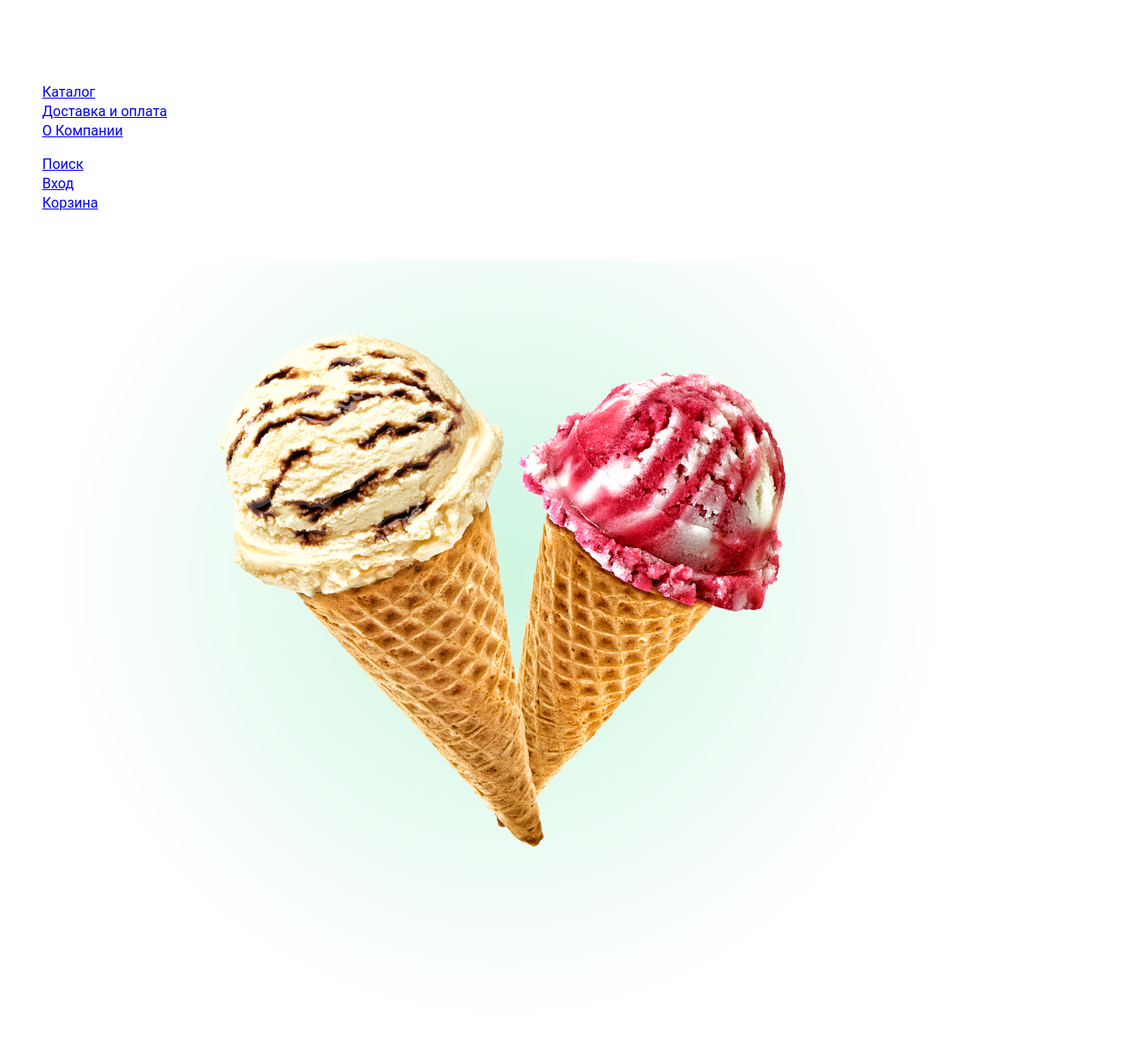
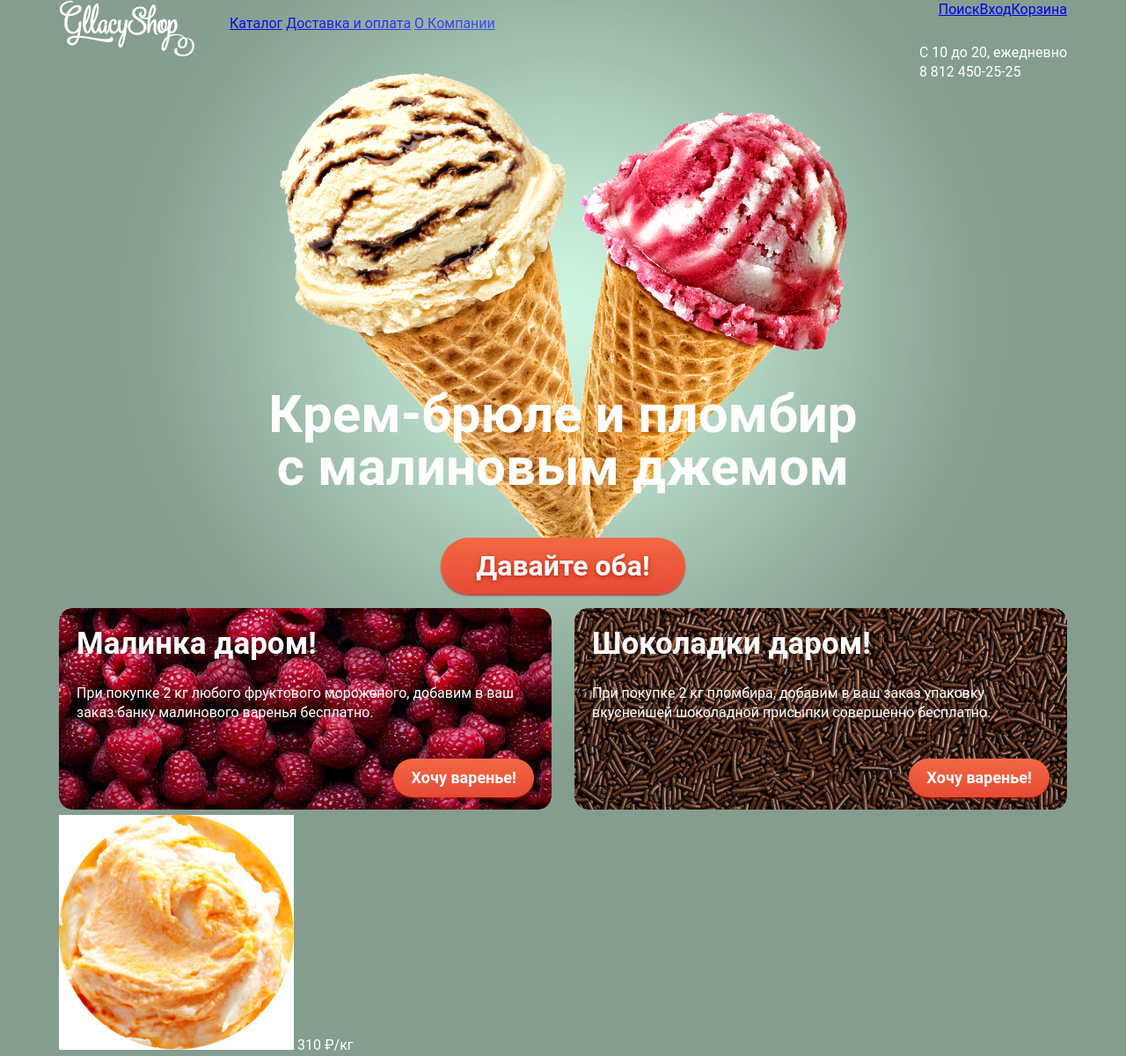
Before and after one commit to prostokventin/268235-gllacy, a plain HTML site: page index.html in a window 1280 px wide. Shown: the top 1200 px of the page at 88% size. Drawn offline with Linux system fonts and the light colour scheme.

Commit message:
Начал делать сетку главной

```diff
--- a/css/style.css
+++ b/css/style.css
@@ -4,7 +4,7 @@ body {
   font-family: "Roboto", "Arial", sans-serif;
   font-weight: normal;
   color: #ffffff;
-  /*background: #000;*/
+  background: #849d8f;
 }
 
 h2 {
@@ -22,3 +22,125 @@ h3 {
   font-weight: bold;
   color: #ffffff;
 }
+
+.btn {
+  display: inline-block;
+  text-align: center;
+  padding: 10px 20px;
+  border-radius: 22px;
+  background-image: linear-gradient(0deg, #e74a35, #f26843);
+  box-shadow: 0px 2px 2px 0px rgba(172, 16, 0, 0.64);
+  text-decoration: none;
+  color: #fff;
+  font-size: 18px;
+  line-height: 24px;
+  font-weight: bold;
+}
+
+.btn-large {
+  font-size: 32px;
+  line-height: 44px;
+  text-shadow: 0px 2px 5px rgba(160, 32, 11, 0.76);
+  border-radius: 32px;
+  padding: 10px 40px;
+}
+
+.container {
+  margin: 0 auto;
+  min-width: 900px;
+  max-width: 1200px;
+  padding: 0 27px;
+  /*background: black;*/
+  box-sizing: border-box;
+}
+
+.main-header {
+  display: flex;
+  justify-content: space-between;
+  min-height: 120px;
+}
+
+.main-nav {
+  display: flex;
+  width: 570px;
+}
+
+.user-block {
+  display: flex;
+  flex-wrap: wrap;
+  justify-content: flex-end;
+  width: 267px;
+}
+
+.nav-list {
+  list-style: none;
+}
+
+.nav-list-item {
+  display: inline-block;
+}
+
+.main-products {
+  display: flex;
+  list-style: none;
+  padding: 0;
+  margin-top: -120px;
+}
+
+.main-products-item {
+  width: 100%;
+  display: none;
+}
+
+.main-products-item-active {
+  display: block;
+}
+
+.main-products-item-image {
+  display: block;
+  margin: 0 auto;
+  margin-bottom: -490px;
+}
+
+.main-products-item-name {
+  width: 700px;
+  margin: 0 auto;
+  text-align: center;
+}
+
+.banners {
+  display: flex;
+  justify-content: space-between;
+}
+
+.banners-item {
+  width: 560px;
+  position: relative;
+}
+
+.banners-item-image {
+  border-radius: 15px;
+}
+
+.banners-item-text-wrapper {
+  position: absolute;
+  top: 0;
+  left: 0;
+  padding: 20px;
+}
+
+.banners-item-title {
+  margin: 0;
+  margin-bottom: 25px;
+}
+
+.banners-item-desc {
+  margin: 0;
+}
+
+.banners-item-btn {
+  position: absolute;
+  bottom: 0;
+  right: 0;
+  margin: 20px;
+}
--- a/index.html
+++ b/index.html
@@ -3,62 +3,69 @@
   <head>
     <meta charset="utf-8">
     <title>HTML Academy: Глейси</title>
+    <link rel="stylesheet" href="css/normalize.css">
     <link rel="stylesheet" href="css/style.css">
   </head>
   <body>
-  <header class="main-header">
-    <div class="container">
+  <header class="main-header container">
     <nav class="main-nav">
-      <a><img class="logo" src="img/logo.png" alt="Gllasy Shop" width="154" height="64" ></a>
-        <ul>
-          <li><a class="main-nav-item main-nav-item-active" href="#">Каталог</a></li>
-          <li><a class="main-nav-item" href="#">Доставка и оплата</a></li>
-          <li><a class="main-nav-item" href="#">О Компании</a></li>
+      <a class="logo"><img src="img/logo.png" alt="Gllasy Shop" width="154" height="64" ></a>
+      <ul class="nav-list">
+        <li class="nav-list-item nav-list-item-active"><a href="#">Каталог</a></li>
+        <li class="nav-list-item"><a href="#">Доставка и оплата</a></li>
+        <li class="nav-list-item"><a href="#">О Компании</a></li>
       </ul>
     </nav>
     <div class="user-block">
-        <ul>
-          <li><a class="search" href="#">Поиск</a></li>
-          <li><a class="login" href="#">Вход</a></li>
-          <li><a class="cart" href="#">Корзина</a></li>
-        </ul>
-      </div>
-      <div class="header-contacts">
-        <span>С 10 до 20, ежедневно</span>
-        <span><b>8 812 450-25-25</b></span>
+      <div class="search"><a href="#">Поиск</a></div>
+      <div class="login"><a href="#">Вход</a></div>
+      <div class="cart"><a href="#">Корзина</a></div>
+      <div class="contacts">
+        <div class="contacts-hours">С 10 до 20, ежедневно</div>
+        <div class="contacts-phone">8 812 450-25-25</div>
       </div>
     </div>
   </header>
   <main class="container">
-    <ul class="products-slider">
-      <li class="products-item product-item-active">
-        <img class="products-image" src="img/ice-cream1.png" alt="Крем-брюле и пломбир с малиновым джемом" width="1045" height="881">
-        <h2 class="products-name">Крем-брюле и пломбир с малиновым джемом</h2>
+    <ul class="main-products">
+      <li class="main-products-item main-products-item-active">
+        <img class="main-products-item-image" src="img/ice-cream1.png" alt="Крем-брюле и пломбир с малиновым джемом" width="1045" height="881">
+        <div class="main-products-item-name">
+          <h2>Крем-брюле и пломбир с малиновым джемом</h2>
           <a class="btn btn-large" href="#">Давайте оба!</a>
+        </div>
       </li>
-      <li class="products-item">
-        <img class="products-image" src="img/ice-cream2.png" alt="Шоколадный пломбир и лимонный сорбет" width="1065" height="859">
-        <h2 class="products-name">Шоколадный пломбир и лимонный сорбет</h2>
+      <li class="main-products-item">
+        <img class="main-products-item-image" src="img/ice-cream2.png" alt="Шоколадный пломбир и лимонный сорбет" width="1065" height="859">
+        <div class="main-products-item-name">
+          <h2>Шоколадный пломбир и лимонный сорбет</h2>
           <a class="btn btn-large" href="#">Давайте оба!</a>
+        </div>
       </li>
-      <li class="products-item">
-        <img class="products-image" src="img/ice-cream3.png" alt="Пломбир с помадкой и клубничный щербет" width="1079" height="854">
-        <h2 class="products-name">Пломбир с помадкой и клубничный щербет</h2>
+      <li class="main-products-item">
+        <img class="main-products-item-image" src="img/ice-cream3.png" alt="Пломбир с помадкой и клубничный щербет" width="1079" height="854">
+        <div class="main-products-item-name">
+          <h2>Пломбир с помадкой и клубничный щербет</h2>
           <a class="btn btn-large" href="#">Давайте оба!</a>
+        </div>
       </li>
     </ul>
-    <div class="index-content">
-      <div class="gifts">
-        <img class="gifts-image" src="img/raspberry-bg.jpg" alt="Малинка даром!" width="560" height="229">
-        <h3 class="gifts-title">Малинка даром!</h3>
-        <p class="gifts-desc">При покупке 2 кг любого фруктового мороженого, добавим в ваш заказ банку малинового варенья бесплатно.</p>
-        <a class="btn btn-normal" href="#">Хочу варенье!</a>
+    <div class="banners">
+      <div class="banners-item">
+        <img class="banners-item-image" src="img/raspberry-bg.jpg" alt="Малинка даром!" width="560" height="229">
+        <div class="banners-item-text-wrapper">
+          <h3 class="banners-item-title">Малинка даром!</h3>
+          <p class="banners-item-desc">При покупке 2 кг любого фруктового мороженого, добавим в ваш заказ банку малинового варенья бесплатно.</p>
         </div>
-      <div class="gifts-item">
-        <img class="gifts-image" src="img/chocolate-bg.jpg" alt="Шоколадки даром!" width="560" height="229">
-        <h3 class="gifts-title">Шоколадки даром!</h3>
-        <p class="gifts-desc">При покупке 2 кг пломбира, добавим в ваш заказ упаковку вкуснейшей шоколадной присыпки совершенно бесплатно.</p>
-        <a class="btn btn-normal" href="#">Хочу варенье!</a>
+        <a class="banners-item-btn btn" href="#">Хочу варенье!</a>
+      </div>
+      <div class="banners-item">
+        <img class="banners-item-image" src="img/chocolate-bg.jpg" alt="Шоколадки даром!" width="560" height="229">
+        <div class="banners-item-text-wrapper">
+          <h3 class="banners-item-title">Шоколадки даром!</h3>
+          <p class="banners-item-desc">При покупке 2 кг пломбира, добавим в ваш заказ упаковку вкуснейшей шоколадной присыпки совершенно бесплатно.</p>
+        </div>
+        <a class="banners-item-btn btn" href="#">Хочу варенье!</a>
       </div>
     </div>
     <div class="index-content">
```
Also changed, not shown: css/normalize.css (added). Lines whose indentation alone changed are shown as unchanged.
